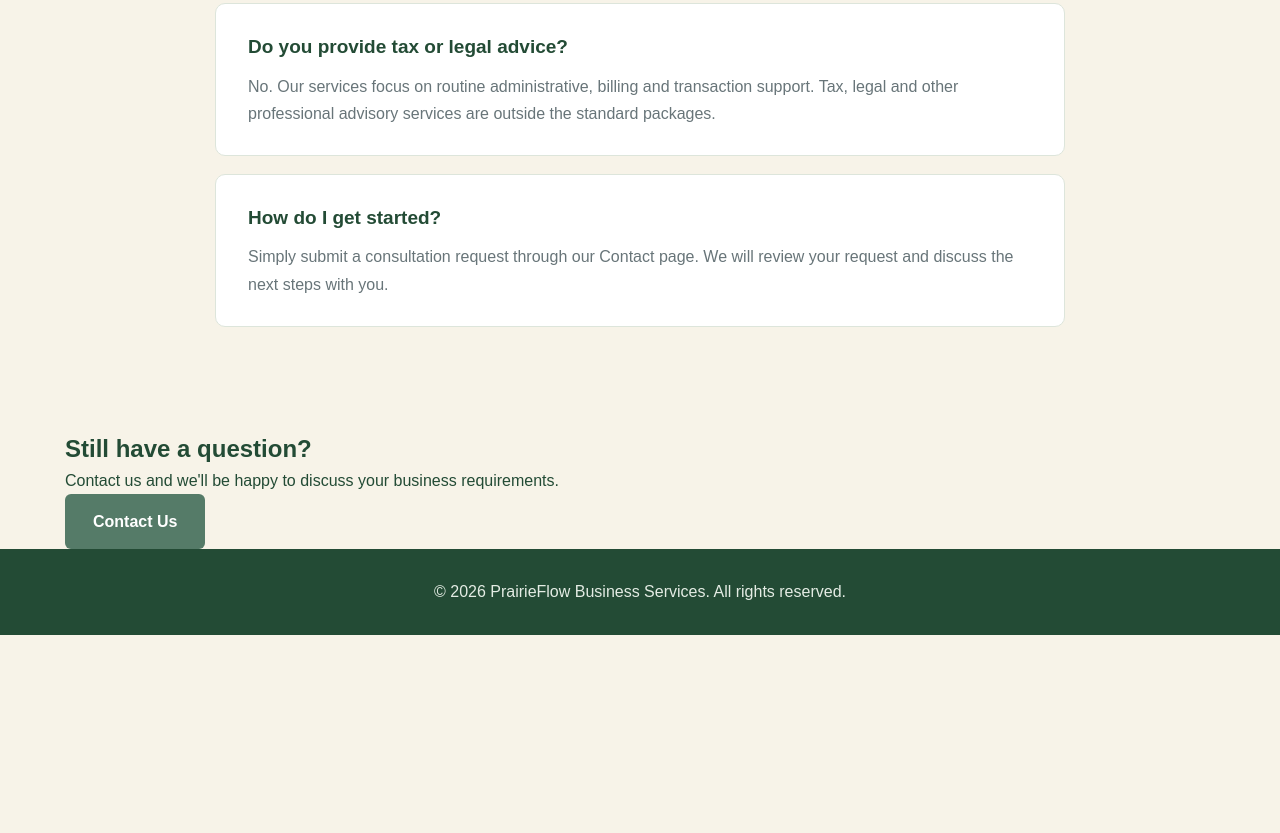
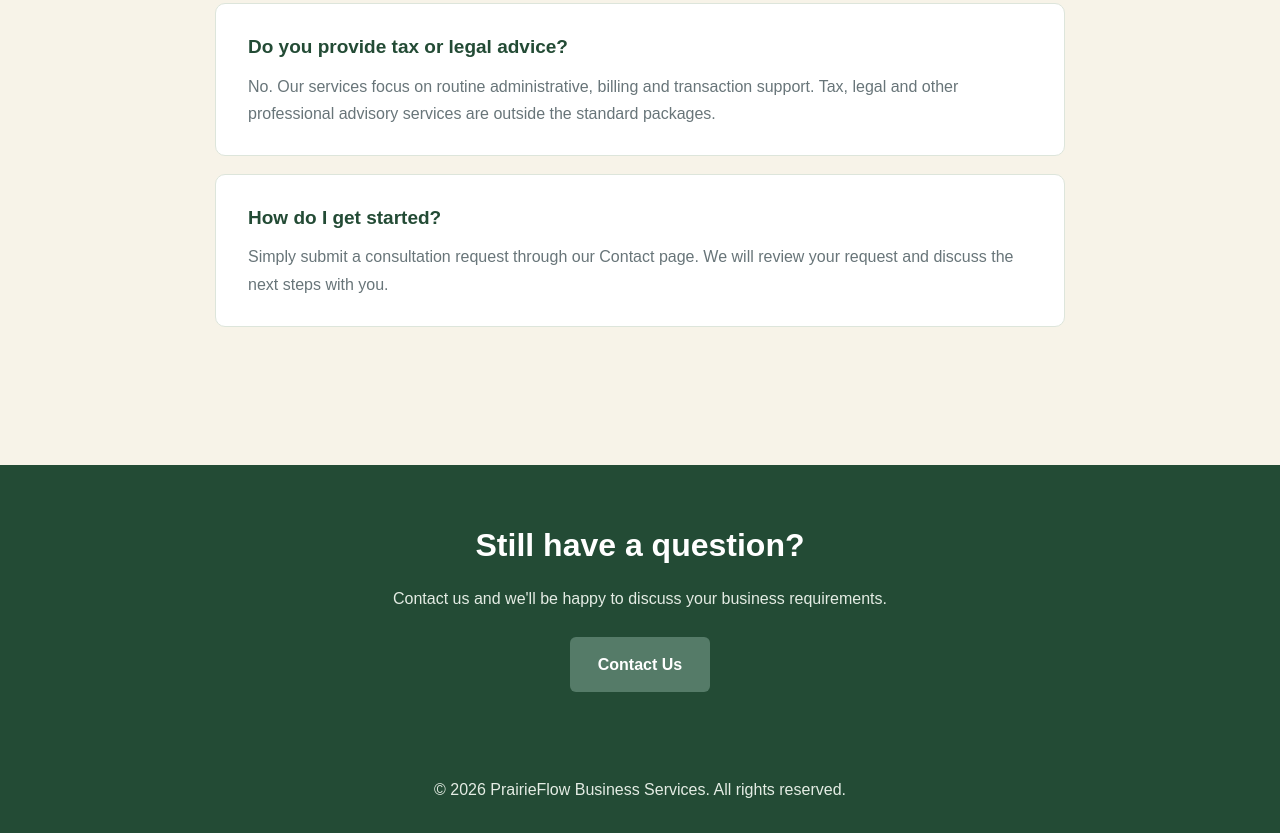
Before and after one commit to victoriadolmatova9-glitch/BusinessWebsite, a plain HTML site: page faq.html in a window 1280 px wide. Shown: the part 1114-1947 px from the top of the page. Before the commit the page ends 1749 px from the top, so only its background shows below. Drawn offline with Linux system fonts and the light colour scheme.

Commit message:
Update style.css

```diff
--- a/css/style.css
+++ b/css/style.css
@@ -147,6 +147,24 @@ nav a:hover {
     color: #59696D;
 }
 
+.cta {
+    background-color: #234B35;
+    color: #E4ECE4;
+    text-align: center;
+    padding: 55px 20px;
+    margin-top: 35px;
+}
+
+.cta h2 {
+    font-size: 32px;
+    margin-bottom: 15px;
+    color: #FFFFFF;
+}
+
+.cta p {
+    margin-bottom: 25px;
+    color: #E4ECE4;
+}
 
 
 footer {
```
